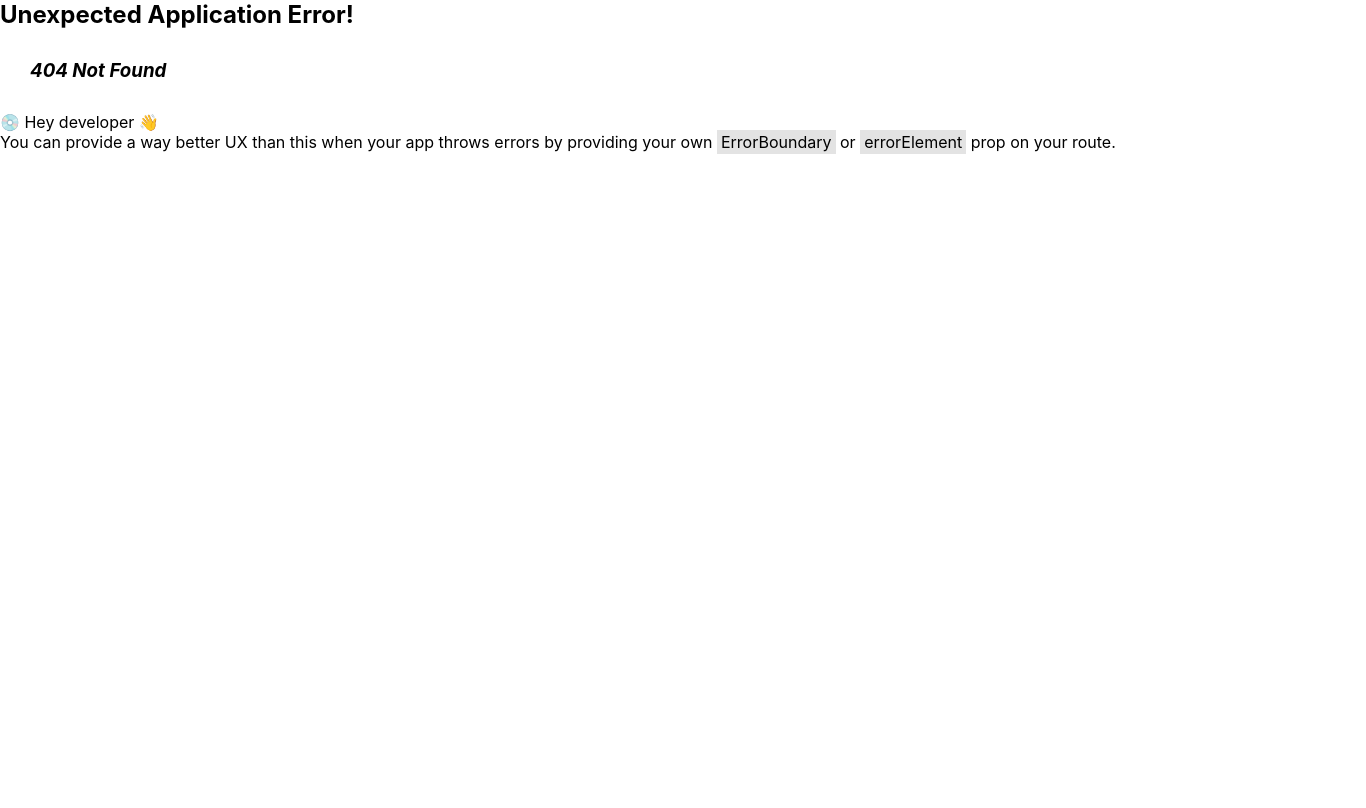
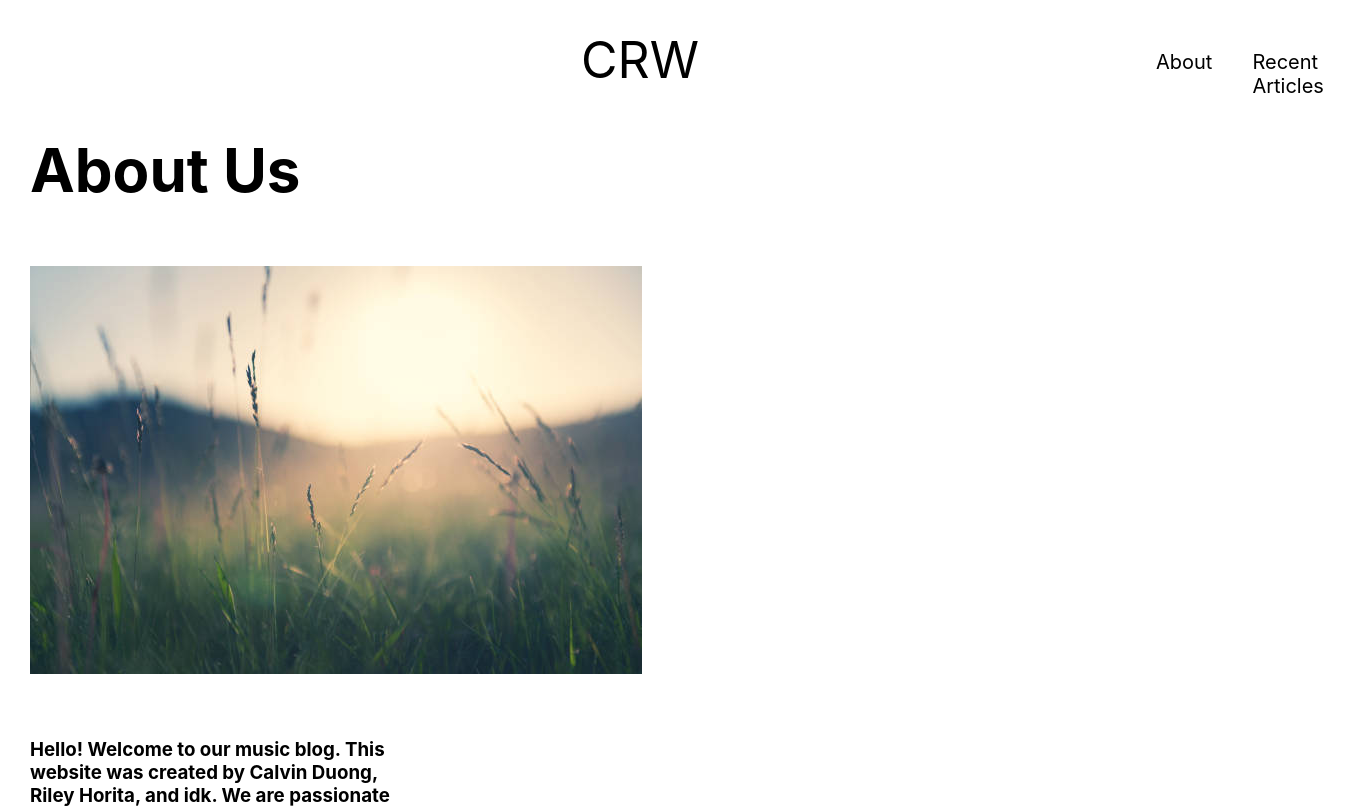
Before and after one commit to CalvinDuong/CRWBlog, a React (Vite) app in the folder blog-project/: page /about in a window 1280 px wide. Before the commit this address had no page. Shown: the top 808 px of the page, 1366 px wide, since content can reach past the window. Built offline with nearby package versions, Linux system fonts and the light colour scheme.

Commit message:
finish route

```diff
--- a/blog-project/src/ArticleComp.jsx
+++ b/blog-project/src/ArticleComp.jsx
@@ -1,6 +1,6 @@
 import React from 'react';
 import './articleComp.css';
-    function createArticle({heading, description}){
+    function createArticle({heading, description, href}){
         return (
         <div className = "container">
             <img class = "image" src="public/template1.jpg" />
@@ -10,7 +10,7 @@ import './articleComp.css';
                 </div>
                 <div class= 'other'>
                     <div class = "title">
-                    <a href={'/riley'}>
+                    <a href={href}>
                     <h1>{heading}</h1>
                     </a>
                     <div class = "article_description">
--- a/blog-project/src/Navbar.jsx
+++ b/blog-project/src/Navbar.jsx
@@ -7,8 +7,8 @@ import './App.css';
           <a href= "/home" className="site-title"> CRW </a>
         </div>
         <ul>
-            <a href= "/riley"> <li>About </li></a>
-            <a href= "/calvin"> <li> Recent Articles </li></a>
+            <a href= "/about"> <li>About </li></a>
+            <a href= "/home"> <li> Recent Articles </li></a>
         </ul>
       </div>
     )
--- /dev/null
+++ b/blog-project/src/pages/about.jsx
@@ -0,0 +1,20 @@
+import React from 'react';
+import Navbar from '../Navbar';
+import Footer from '../footer';
+import './riley.css'
+function About() {
+  return (
+    <div>
+      <Navbar />
+      <h1>About Us</h1>
+      <img class = "image" src="public/template1.jpg" />
+      <h3>Hello! Welcome to our music blog. This website was created by Calvin Duong, Riley Horita, and idk. We are passionate about all things music and web development</h3>
+      <br />
+      <br />
+      <br />
+      <Footer/>
+    </div>
+
+  );
+  }
+    export default About
--- a/blog-project/src/pages/calvin.jsx
+++ b/blog-project/src/pages/calvin.jsx
@@ -4,7 +4,7 @@ function Calvin() {
     return (
         <div>
         <Navbar />
-        <div>hello</div>
+        <div>Calvin's Page</div>
       </div>
     )
     }
--- a/blog-project/src/pages/home.jsx
+++ b/blog-project/src/pages/home.jsx
@@ -6,8 +6,8 @@ function Home() {
     return (
       <div>
         <Navbar />
-        <ArticleComp heading = "Article 1" description = "hi"/>
-        <ArticleComp heading = "Article 2" description = "my name "/>
+        <ArticleComp heading = "Article 1" description = "Calvin" href = './calvin'/>
+        <ArticleComp heading = "Article 2" description = "Riley" href = './riley'/>
         <ArticleComp heading = "Article 3"/>
         <ArticleComp heading = "Article 4"/>
         <ArticleComp heading = "Article 5"/>
--- a/blog-project/src/pages/riley.jsx
+++ b/blog-project/src/pages/riley.jsx
@@ -5,16 +5,9 @@ import './riley.css'
 function Riley() {
   return (
     <div>
-      <Navbar />
-      <h1>About Us</h1>
-      <img class = "image" src="public/template1.jpg" />
-      <h3>Hello! Welcome to our music blog. This website was created by Calvin Duong, Riley Horita, and idk. We are passionate about all things music and web development</h3>
-      <br />
-      <br />
-      <br />
-      <Footer/>
-    </div>
-
-  );
-  }
+    <Navbar />
+    <div>Riley's Page</div>
+  </div>
+)
+}
     export default Riley
```
Also changed, not shown: blog-project/src/App.jsx (+7 -1 lines).
